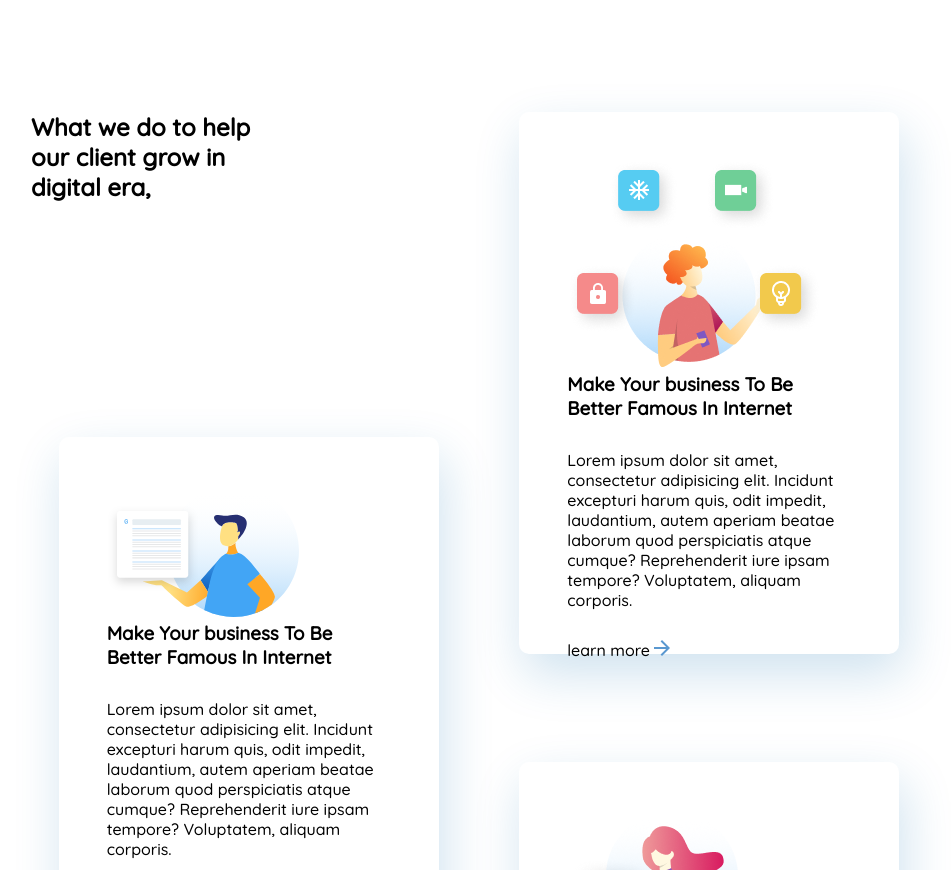
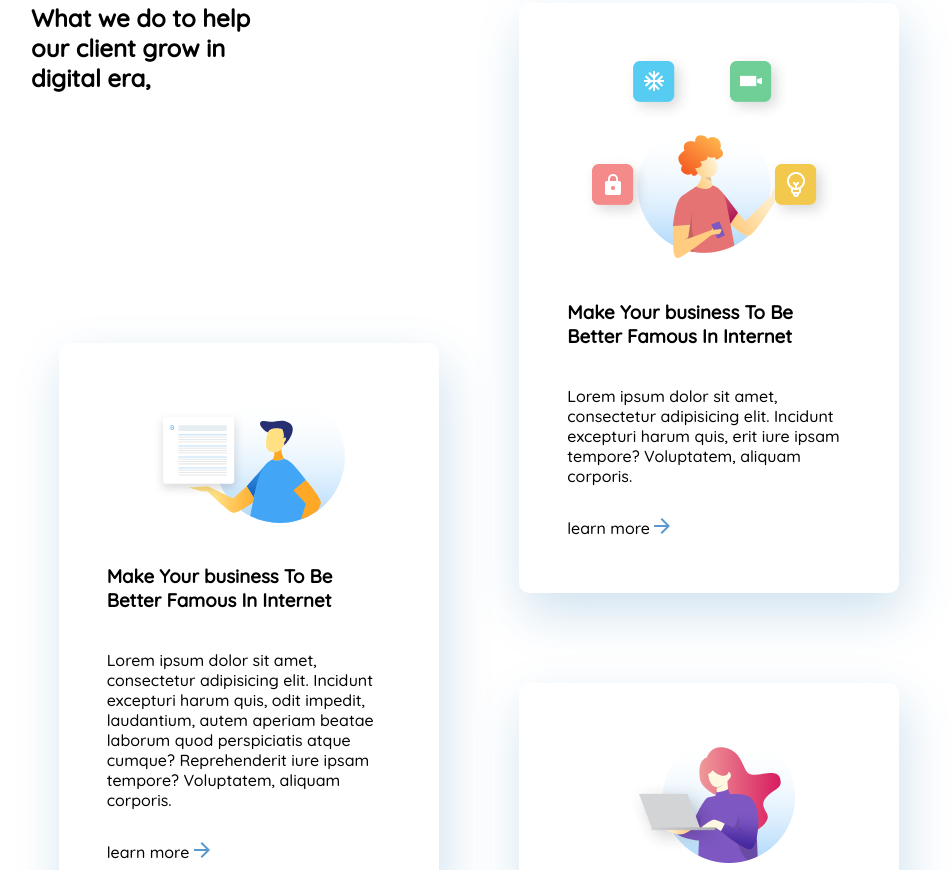
Before and after one commit to riskids/afrianska-landingpage, a plain HTML site: page index.html in a window 1280 px wide. Shown: the part 954-1824 px from the top of the page, without its empty margins (161-1112 px from the left). Drawn offline with Linux system fonts and the light colour scheme.

Commit message:
margin fix

```diff
--- a/index.html
+++ b/index.html
@@ -44,21 +44,27 @@
             </div>
 
             <div class="card" id="card1">
-                <img src="img/card1.svg" alt="">
+                <div class="card-img">
+                    <img src="img/card1.svg" alt="">
+                </div>
                 <h3>Make Your business To Be Better Famous In Internet</h3>
                 <p>Lorem ipsum dolor sit amet, consectetur adipisicing elit. Incidunt excepturi harum quis, odit impedit, laudantium, autem aperiam beatae laborum quod perspiciatis atque cumque? Reprehenderit iure ipsam tempore? Voluptatem, aliquam corporis.</p>
                 <span>learn more <img src="img/arrow.svg" alt=""></span>
             </div>
 
             <div class="card" id="card2">
-                <img src="img/card2.png" alt="">
+                <div class="card-img">
+                    <img src="img/card2.png" alt="">
+                </div>
                 <h3>Make Your business To Be Better Famous In Internet</h3>
-                <p>Lorem ipsum dolor sit amet, consectetur adipisicing elit. Incidunt excepturi harum quis, odit impedit, laudantium, autem aperiam beatae laborum quod perspiciatis atque cumque? Reprehenderit iure ipsam tempore? Voluptatem, aliquam corporis.</p>
+                <p>Lorem ipsum dolor sit amet, consectetur adipisicing elit. Incidunt excepturi harum quis, erit iure ipsam tempore? Voluptatem, aliquam corporis.</p>
                 <span>learn more <img src="img/arrow.svg" alt=""></span>
             </div>
 
             <div class="card" id="card3">
-                <img src="img/card3.png" alt="">
+                <div class="card-img">
+                    <img src="img/card3.png" alt="">
+                </div>
                 <h3>Make Your business To Be Better Famous In Internet</h3>
                 <p>Lorem ipsum dolor sit amet, consectetur adipisicing elit. Incidunt excepturi harum quis, odit impedit, laudantium, autem aperiam beatae laborum quod perspiciatis atque cumque? Reprehenderit iure ipsam tempore? Voluptatem, aliquam corporis.</p>
                 <span>learn more <img src="img/arrow.svg" alt=""></span>
--- a/style.css
+++ b/style.css
@@ -8,7 +8,6 @@
 }
 
 #section-1 {
-    margin: 109px 0px 0px 0px;
     height: 685px;
     background: linear-gradient(0deg, #98c3e826 8.84%, rgba(152, 195, 232, 0) 31.12%)
 }
@@ -37,6 +36,11 @@ nav ul li a{
     text-decoration: none;
 }
 
+.intro{
+    margin: 8em 0em;
+    width: 50%;
+}
+
 .container{
     padding: 0px 15% 0% 15%;
     width: 100%;
@@ -45,10 +49,6 @@ nav ul li a{
 
 .container h1 {
     font-size: 3em;
-}
-
-.intro{
-    width: 50%;
 }
 
 .intro h1, p, .button {
@@ -73,7 +73,7 @@ nav ul li a{
     display: grid;
     grid-gap: 9%;
     grid-template-columns: 1fr 1fr;
-    grid-template-rows: 1fr 1fr 1fr 1fr;
+    grid-template-rows: repeat(4,250px);
 }
 
 .card{
@@ -82,6 +82,17 @@ nav ul li a{
     padding: 3em;
     box-shadow: 5px 20px 50px rgba(16, 112, 177, 0.2);
     border-radius: 10px;
+    text-align: left;
+}
+
+
+.card h3,p,span{
+    text-align:left ;
+    margin: 2em 0em;
+}
+
+.card-img{
+    text-align: center;
 }
 
 .opening{
```
